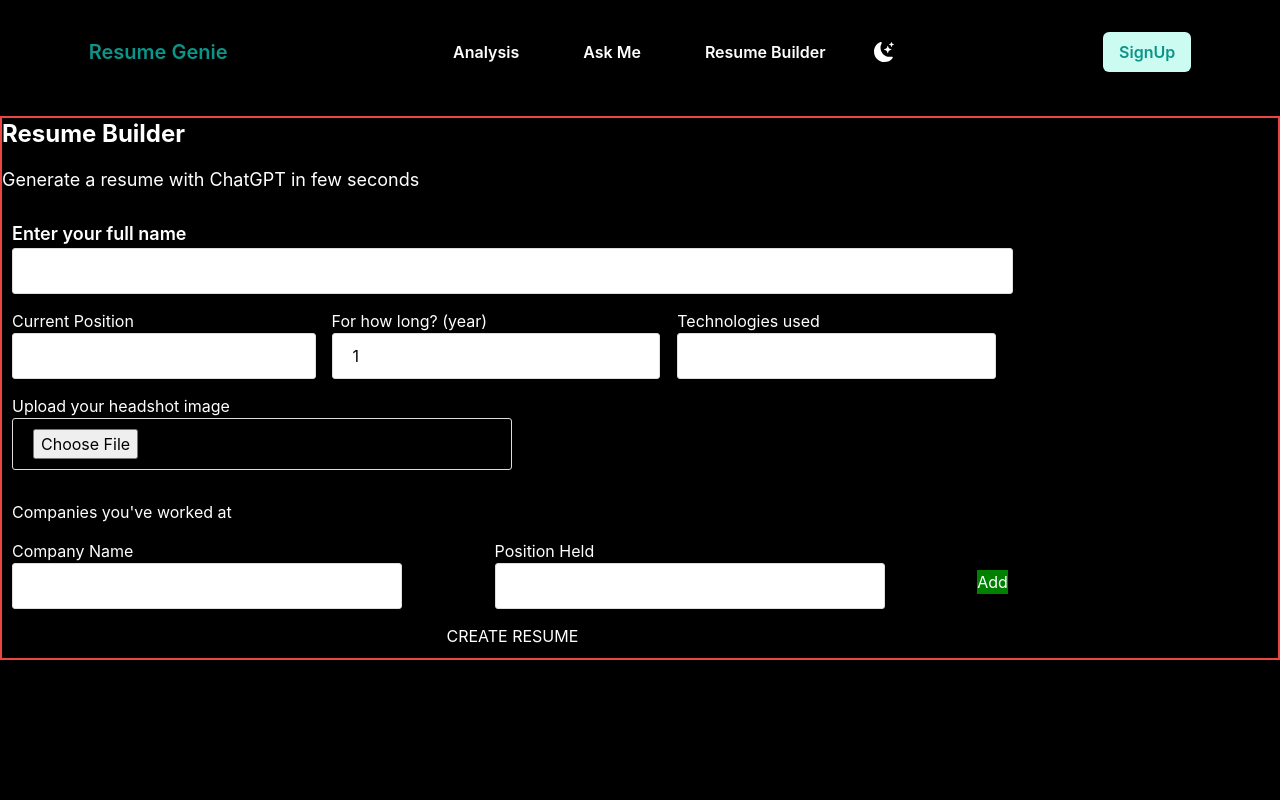
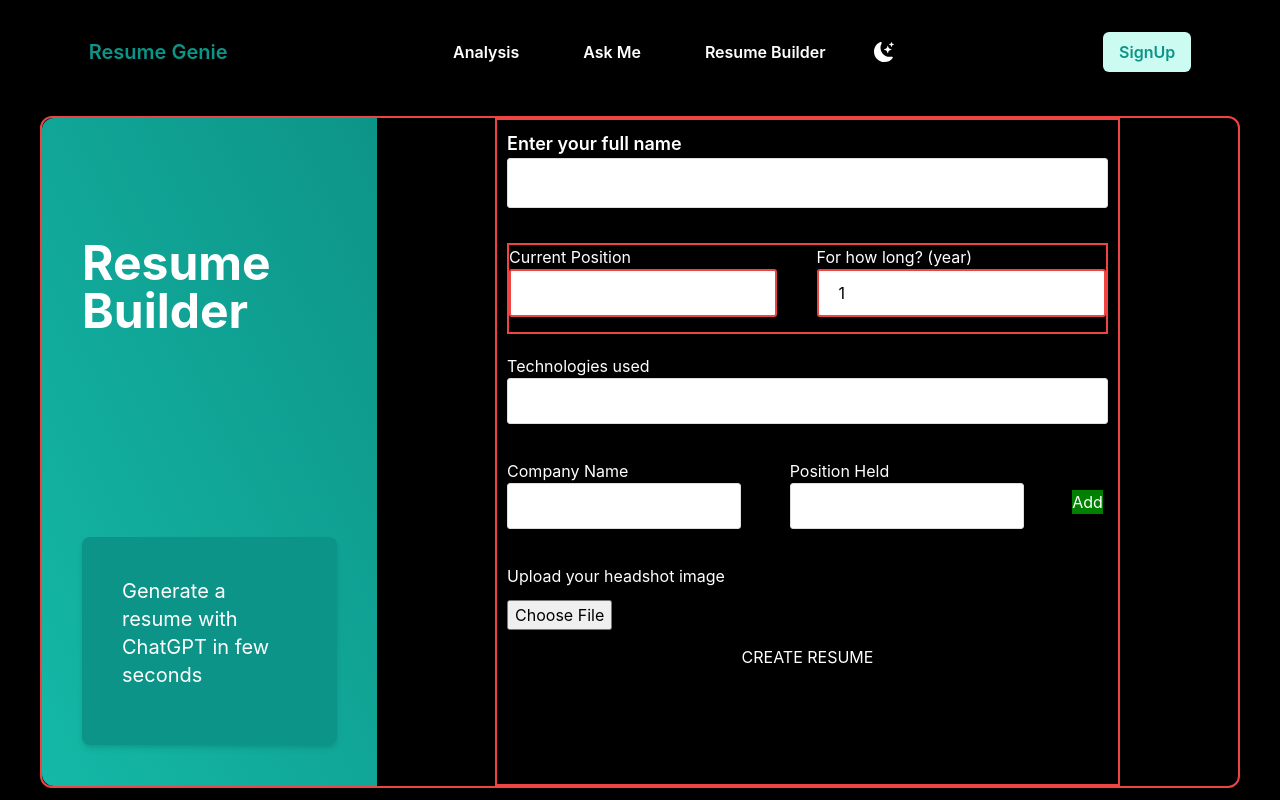
Before and after one commit to thecodermaniac/Resume-Genie, a React (Create React App) app in the folder client/: page /resume-builder in a window 1280 px wide. Built offline with nearby package versions, Linux system fonts and the light colour scheme.

Commit message:
ResumeBuilder Fix pending

```diff
--- a/client/src/index.css
+++ b/client/src/index.css
@@ -73,7 +73,7 @@
   width: 39%;
 }
 .currentInput {
-  width: 95%;
+  width: 100%;
 }
 #photo {
   width: 50%;
--- a/client/src/pages/ResumeBuilder.jsx
+++ b/client/src/pages/ResumeBuilder.jsx
@@ -1,6 +1,7 @@
 import React, { useState } from "react";
 import { useNavigate } from "react-router-dom";
 import axios from "axios";
+import bgBlur from "../images/blur.png";
 
 import Loading from "../components/Loader";
 
@@ -50,16 +51,27 @@
     setLoading(true);
   };
   return (
-    <div className="border-2 border-red-500">
-      <h1 className=" text-2xl font-bold mb-4">Resume Builder</h1>
-      <p className=" text-lg mb-4">
+    <div className=" flex flex-row mx-10 border-2 border-red-500 h-[calc(100vh-8rem)] rounded-xl justify-center ">
+      <aside className=" hidden md:flex w-1/3 bg-gradient-to-tr from-teal-500 to-teal-600 rounded-l-xl">
+        <div className=" mt-10 md:mx-10 flex flex-col justify-around h-full">
+          <h1 className=" text-5xl font-bold mb-10">Resume Builder</h1>
+          {/* Card Start */}
+          <div className=" bg-teal-600 shadow-md px-10 py-10 rounded-lg">
+            <p className=" text-xl mb-4">
               Generate a resume with ChatGPT in few seconds
             </p>
+          </div>
+          {/* Card End */}
+        </div>
+      </aside>
+      <aside className=" mx-0 md:mx-10 flex justify-center">
         <form
+          className=" border-2 border-red-500"
           onSubmit={handleFormSubmit}
           method="POST"
           encType="multipart/form-data"
         >
+          <div className=" flex flex-col mb-5">
             <label htmlFor="fullName" className=" text-lg font-semibold">
               Enter your full name
             </label>
@@ -70,53 +82,45 @@
               id="fullName"
               value={fullName}
               onChange={(e) => setFullName(e.target.value)}
+              className=" px-5 py-3 text-black"
             />
-        <div className="nestedContainer">
+          </div>
+
+          <div className="nestedContainer border-2 border-red-500 mb-5">
             <div>
               <label htmlFor="currentPosition">Current Position</label>
               <input
                 type="text"
                 required
                 name="currentPosition"
-              className="currentInput"
+                className="w-full border-2 border-red-500"
                 value={currentPosition}
                 onChange={(e) => setCurrentPosition(e.target.value)}
               />
             </div>
-          <div>
+            <div className=" ml-10">
               <label htmlFor="currentLength">For how long? (year)</label>
               <input
                 type="number"
                 required
                 name="currentLength"
-              className="currentInput"
+                className="w-full border-2 border-red-500"
                 value={currentLength}
                 onChange={(e) => setCurrentLength(e.target.value)}
               />
             </div>
-          <div>
+          </div>
+          <div className="  flex flex-col mb-5">
             <label htmlFor="currentTechnologies">Technologies used</label>
             <input
               type="text"
               required
               name="currentTechnologies"
-              className="currentInput"
+              className=" w-full "
               value={currentTechnologies}
               onChange={(e) => setCurrentTechnologies(e.target.value)}
             />
           </div>
-        </div>
-        <label htmlFor="photo">Upload your headshot image</label>
-        <input
-          type="file"
-          name="photo"
-          required
-          id="photo"
-          accept="image/x-png,image/jpeg"
-          onChange={(e) => setHeadshot(e.target.files[0])}
-        />
-
-        <h3>Companies you've worked at</h3>
 
           {companyInfo.map((company, index) => (
             <div className="nestedContainer" key={index}>
@@ -156,10 +160,22 @@
               </div>
             </div>
           ))}
-
+          <div className=" flex flex-col mt-5 w-full">
+            <label htmlFor="photo">Upload your headshot image</label>
+            <input
+              type="file"
+              name="photo"
+              required
+              id="photo"
+              accept="image/x-png,image/jpeg"
+              onChange={(e) => setHeadshot(e.target.files[0])}
+              className=" w-full border-none p-0 mt-3 "
+            />
+          </div>
           {!loading && <button>CREATE RESUME</button>}
           {loading && <Loading />}
         </form>
+      </aside>
     </div>
   );
 };
--- a/client/tailwind.config.js
+++ b/client/tailwind.config.js
@@ -1,5 +1,6 @@
 /** @type {import('tailwindcss').Config} */
 module.exports = {
+  mode: "jit",
   content: ["./src/**/*.{js,jsx,ts,tsx}"],
   theme: {
     extend: {
```
Also changed, not shown: client/src/images/blur.png (added), 1 other file (tests, documents, lock files or other folders). Lines whose indentation alone changed are shown as unchanged.
